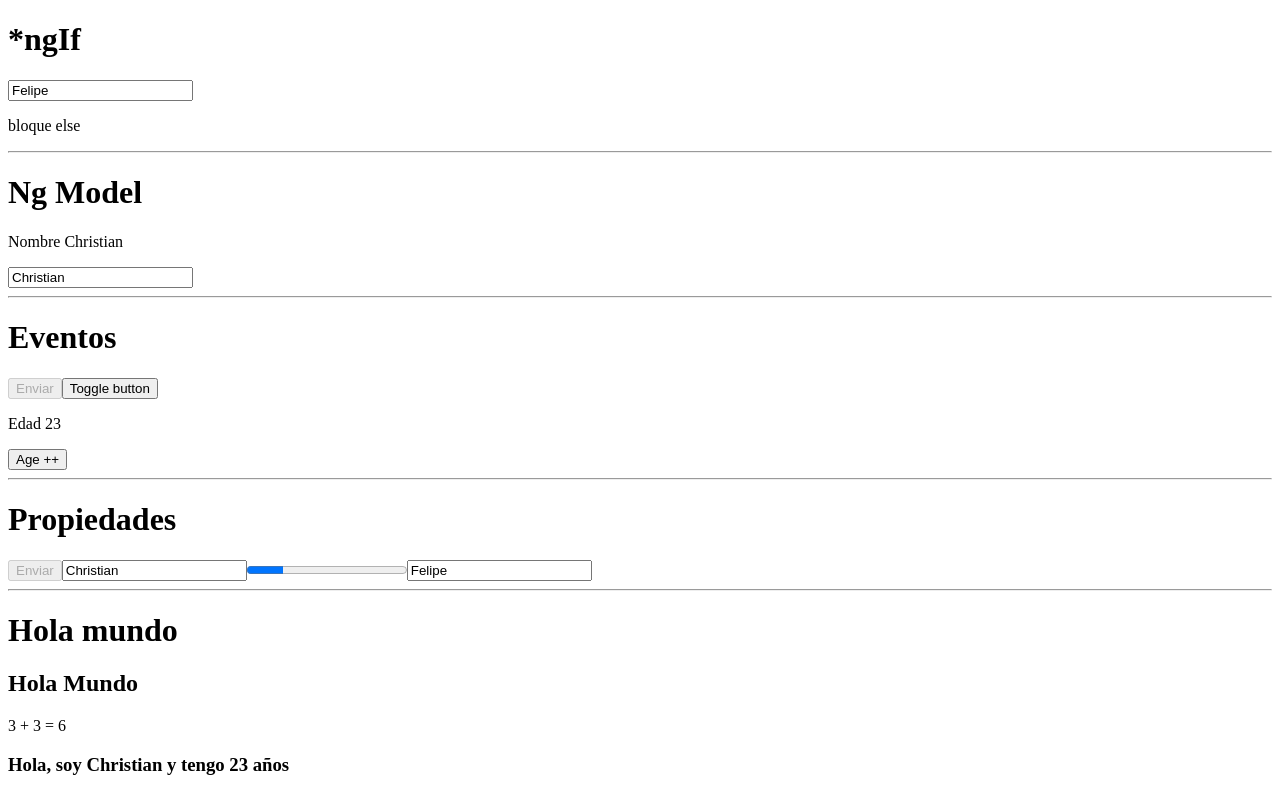
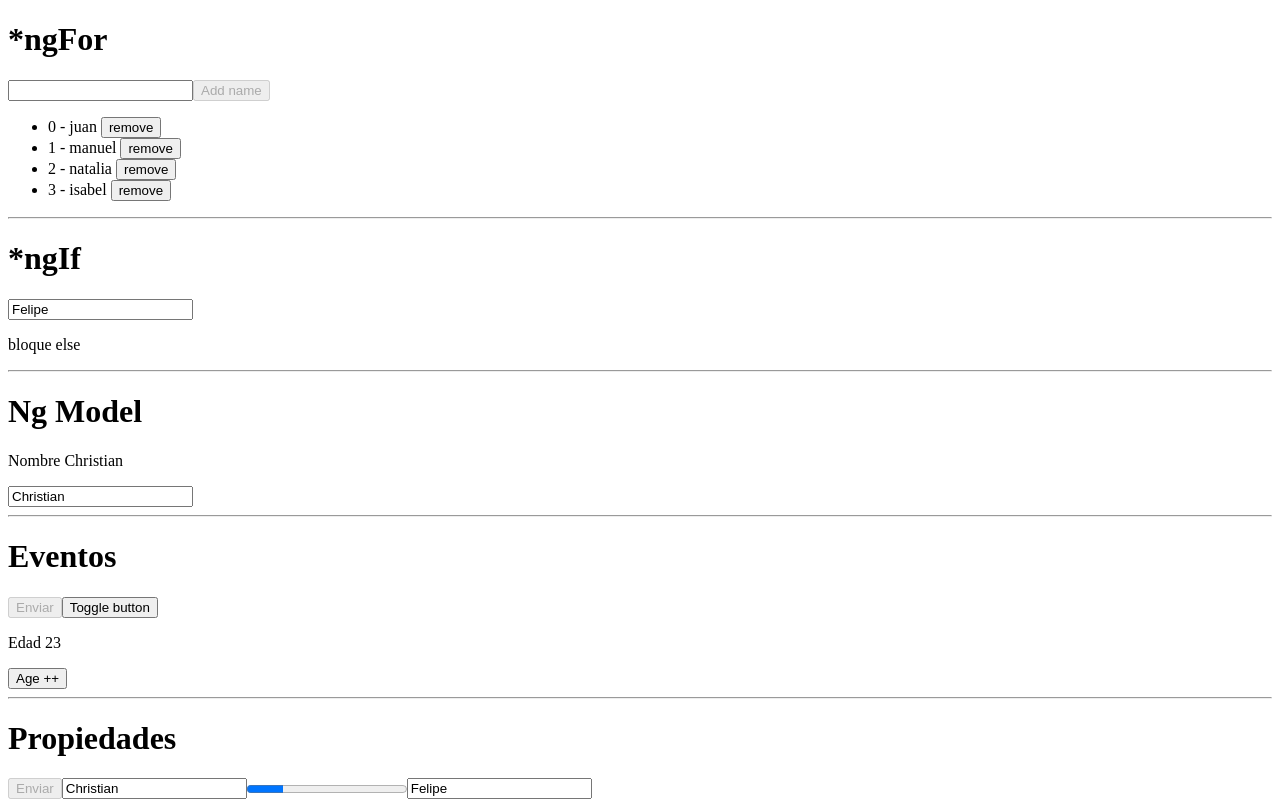
Before and after one commit to Christianlopez4/my-store, an Angular app: page / in a window 1280 px wide. Shown: the top 801 px of the page. Built offline with nearby package versions, Linux system fonts and the light colour scheme.

Commit message:
ngFor para strings

```diff
--- a/src/app/app.component.html
+++ b/src/app/app.component.html
@@ -1,3 +1,14 @@
+<h1>*ngFor</h1>
+<input type="text" [(ngModel)]="newName"/>
+<button (click)="addName()" [disabled]="newName == ''">Add name</button>
+<ul>
+  <li *ngIf="names.length == 0">No hay nombres</li>
+  <li *ngFor="let name of names; index as i">
+    {{i}} - {{ name }}
+    <button (click)="removeName(i)">remove</button>
+  </li>
+</ul>
+<hr />
 <h1>*ngIf</h1>
 <input type="text" [(ngModel)]="person.name"/>
 <p *ngIf="person.name == 'christian'">Hola Christian</p>
--- a/src/app/app.component.ts
+++ b/src/app/app.component.ts
@@ -6,6 +6,7 @@ import { Component } from '@angular/core';
   styleUrls: ['./app.component.css']
 })
 export class AppComponent {
+  newName: string = '';
   name = 'Christian';
   age = 23;
   btnDisabled = true;
@@ -13,6 +14,8 @@ export class AppComponent {
     name: 'Felipe',
     age: 25,
   };
+
+  names: string[] = ['juan', 'manuel', 'natalia', 'isabel'];
 
   public toggleButton() {
     this.btnDisabled = !this.btnDisabled;
@@ -22,4 +25,13 @@ export class AppComponent {
     this.age++;
   }
 
+  public addName() {
+    this.names.push(this.newName);
+    this.newName = '';
+  }
+
+  public removeName(index: number) {
+    this.names.splice(index, 1);
+  }
+
 }
```
